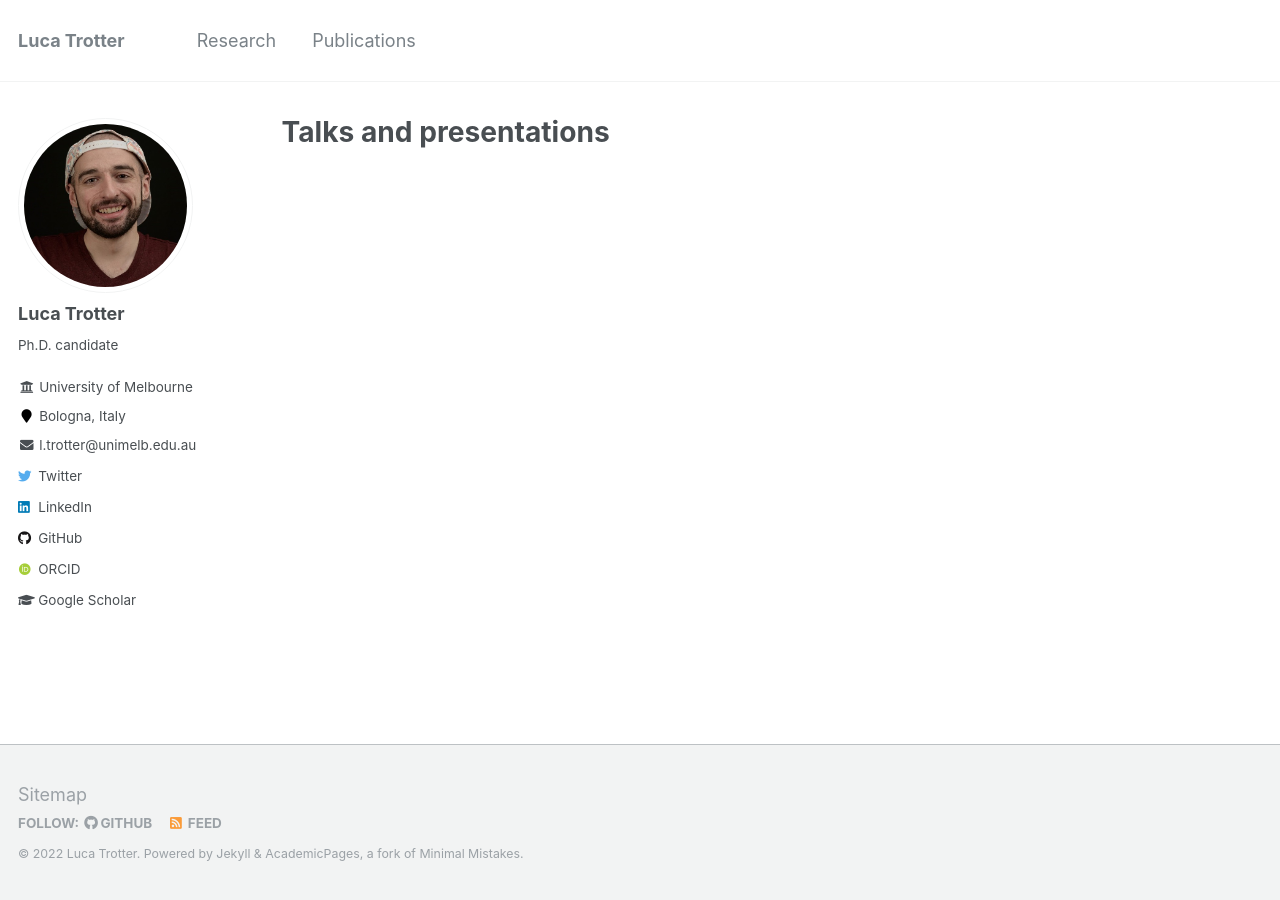
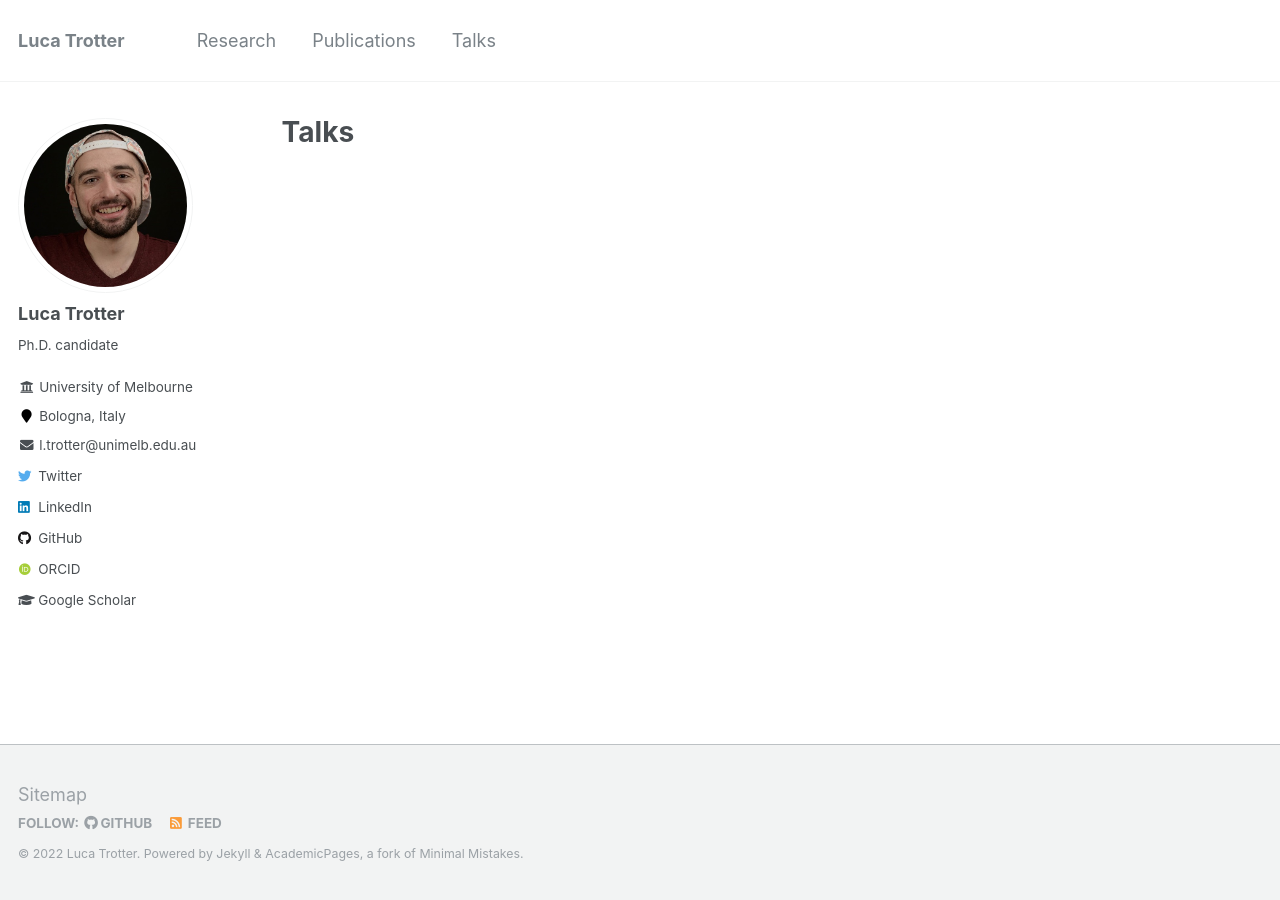
Before and after one commit to ltrotter/ltrotter.github.io, a Jekyll site: the page built from _pages/talks.html, in a window 1280 px wide. Built offline with Jekyll 4.4.1, drawn with Linux system fonts in a browser that asks for light colours; some web fonts are replaced.

Commit message:
test talks

```diff
--- a/_data/navigation.yml
+++ b/_data/navigation.yml
@@ -5,3 +5,6 @@ main:
 
   - title: "Publications"
     url: /publications/
+
+  - title: "Talks"
+    url: /talks/
--- a/_pages/talks.html
+++ b/_pages/talks.html
@@ -1,6 +1,6 @@
 ---
 layout: archive
-title: "Talks and presentations"
+title: "Talks"
 permalink: /talks/
 author_profile: true
 ---
```
